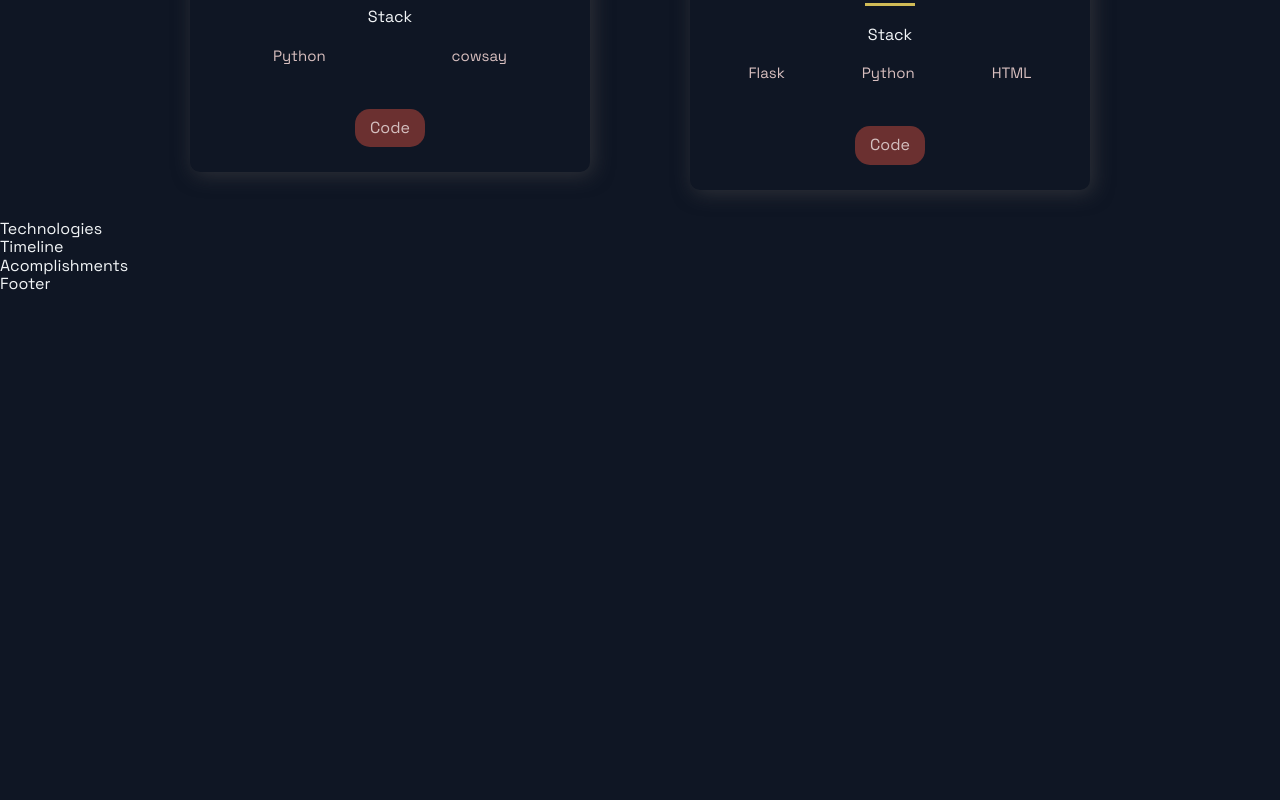
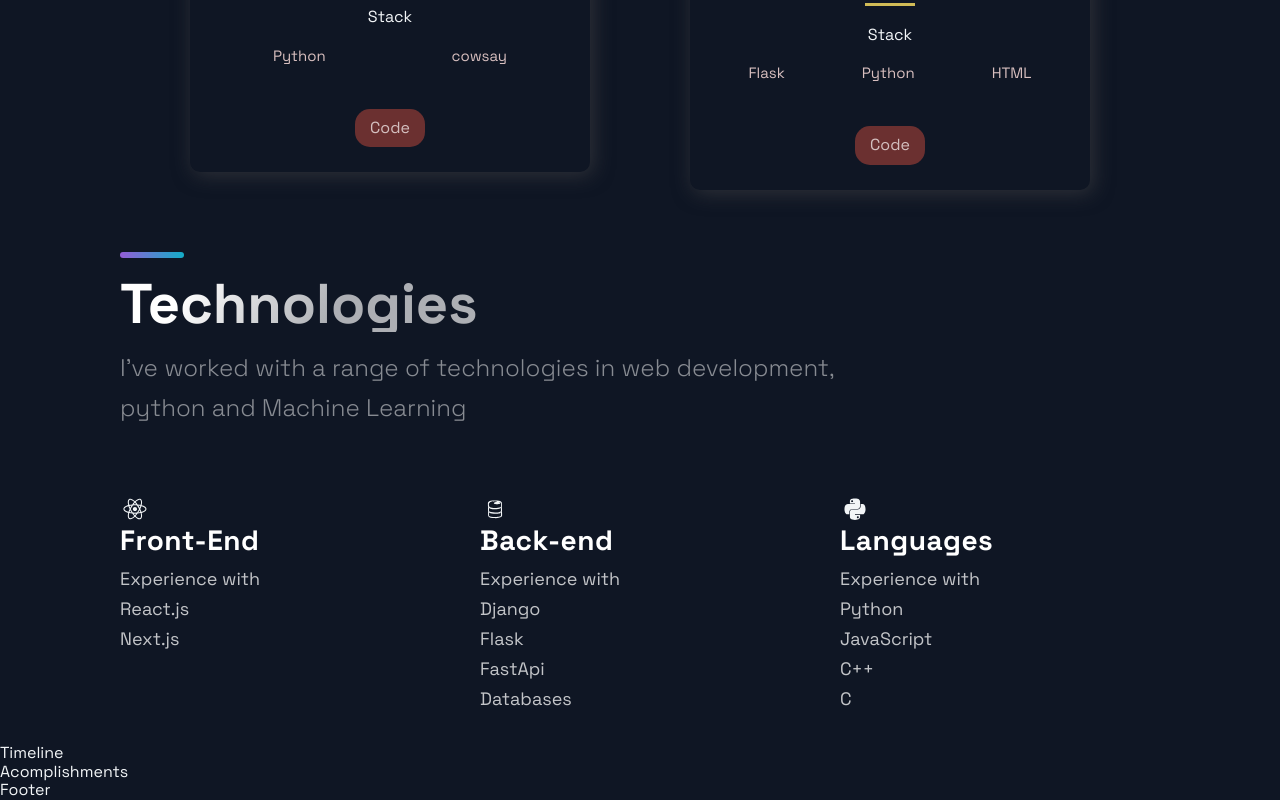
Before and after one commit to nekumartins/Portfolio, a Next.js app in the folder portfolio/portfolio/: page / in a window 1280 px wide. Shown: the part 2031-2831 px from the top of the page. Before the commit the page ends 2325 px from the top, so only its background shows below. Built offline with nearby package versions, Linux system fonts and the light colour scheme.

Commit message:
Added to technologies

```diff
--- a/portfolio/portfolio/src/components/Technologies/Technologies.js
+++ b/portfolio/portfolio/src/components/Technologies/Technologies.js
@@ -1,12 +1,56 @@
 import React from 'react';
-import { DiFirebase, DiReact, DiZend } from 'react-icons/di';
+import { DiFirebase, DiPython, DiReact, DiZend } from 'react-icons/di';
 import { Section, SectionDivider, SectionText, SectionTitle } from '../../styles/GlobalComponents';
 import { List, ListContainer, ListItem, ListParagraph, ListTitle } from './TechnologiesStyles';
 
 const Technologies = () =>  (
-  <div>
-    Technologies
-  </div>
+  <Section id="tech">
+    <SectionDivider />
+    <br/>
+    <SectionTitle> Technologies</SectionTitle>
+    <SectionText>
+      I've worked with a range of technologies in web development, python and Machine Learning
+    </SectionText>
+    <List>
+      <ListItem>
+        <DiReact size="3rem" />
+        <ListContainer>
+          <ListTitle>Front-End</ListTitle>
+          <ListParagraph>
+            Experience with <br />
+            React.js <br />
+            Next.js
+          </ListParagraph>
+        </ListContainer>
+      </ListItem>
+      <ListItem>
+        <DiFirebase size="3rem" />
+        <ListContainer>
+          <ListTitle>Back-end</ListTitle>
+          <ListParagraph>
+            Experience with <br />
+            Django <br />
+            Flask <br />
+            FastApi <br />
+            Databases
+          </ListParagraph>
+        </ListContainer>
+      </ListItem>
+      <ListItem>
+        <DiPython size="3rem" />
+        <ListContainer>
+          <ListTitle>Languages</ListTitle>
+          <ListParagraph>
+            Experience with <br />
+            Python <br />
+            JavaScript <br />
+            C++ <br/>
+            C<br/ >
+          </ListParagraph>
+        </ListContainer>
+      </ListItem>
+    </List>
+  </Section>
 );
 
 export default Technologies;
```
